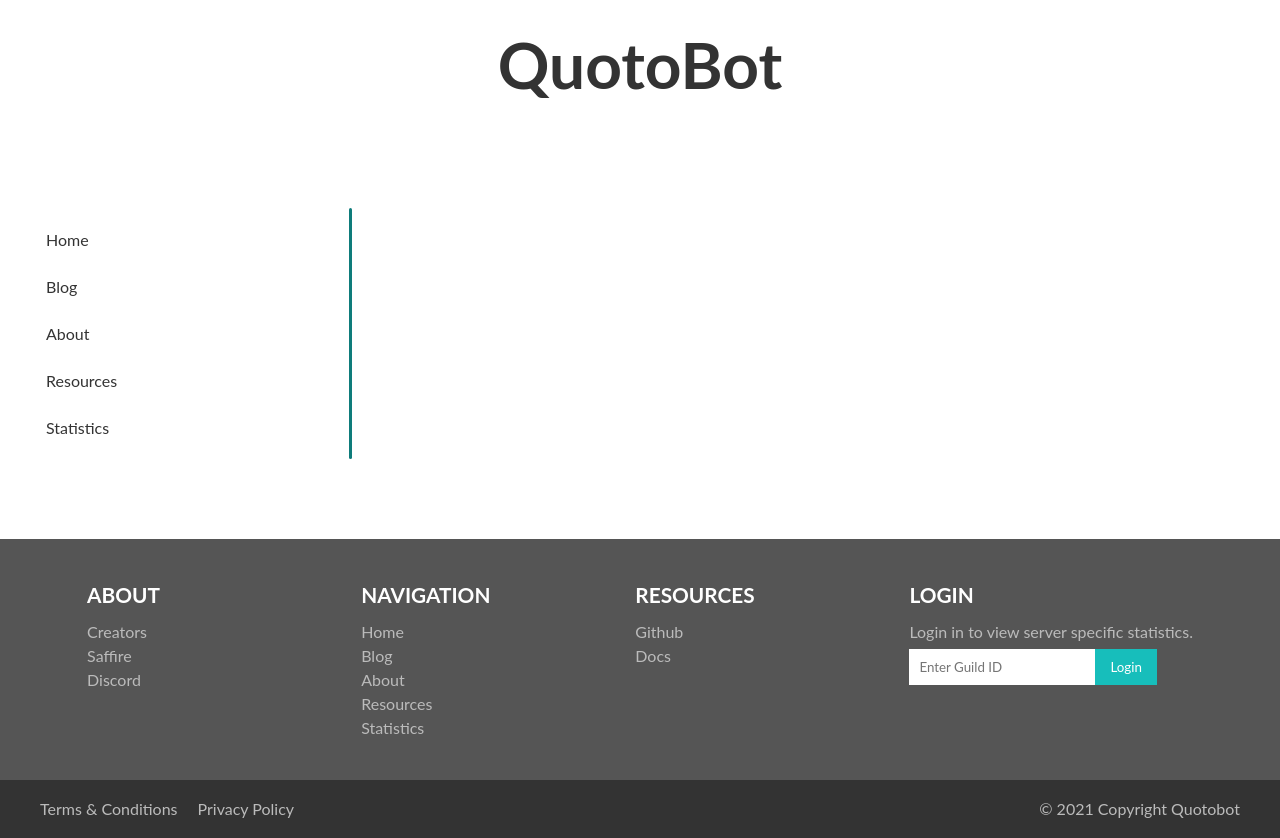
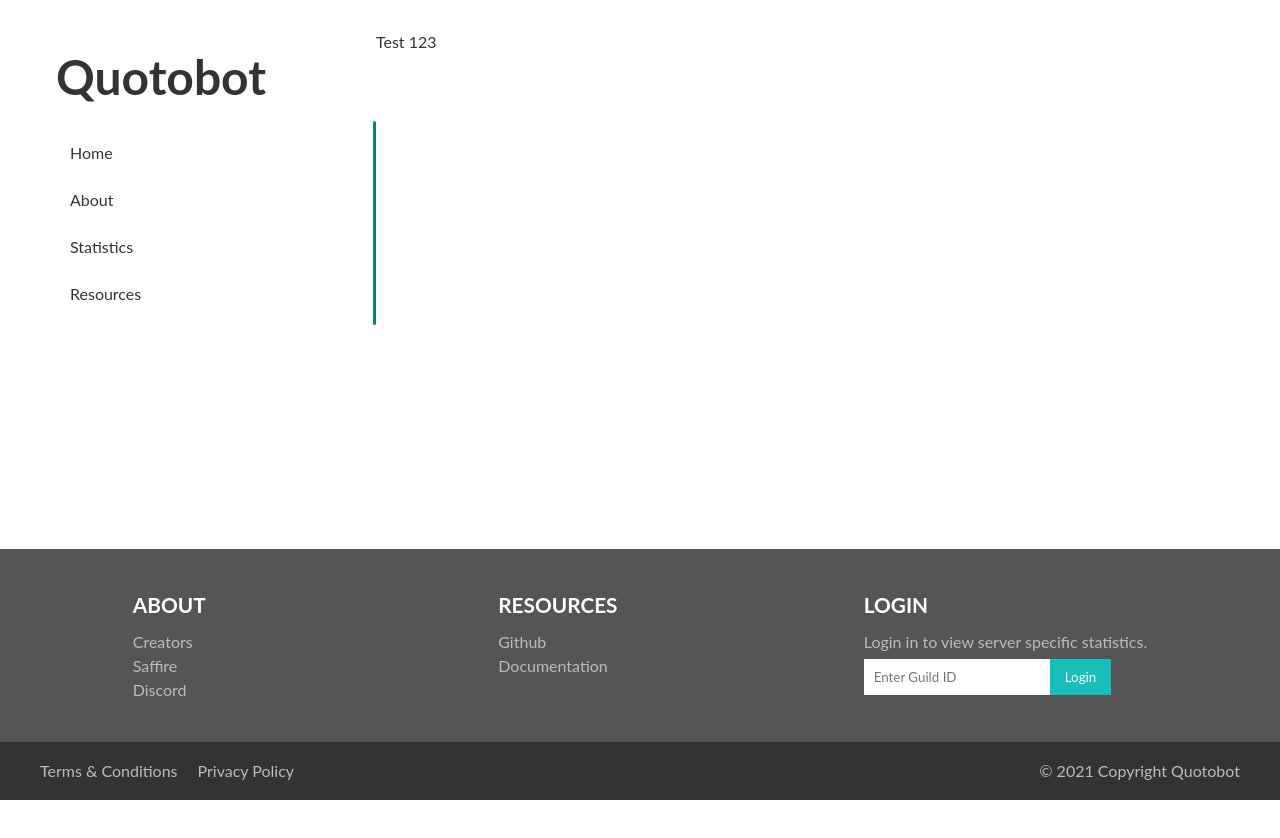
Before and after one commit to juliavdkris/quoto-frontend, a Svelte app: page / in a window 1280 px wide. After the commit the page ends 800 px from the top, so only its background shows below. Built offline with nearby package versions, Linux system fonts and the light colour scheme.

Commit message:
Shuffle around some things, clean up some code

```diff
--- a/src/App.svelte
+++ b/src/App.svelte
@@ -1,10 +1,17 @@
+
+<!---------- Script ---------->
+
 <script>
-    import Header from './components/Header.svelte';
+
     import Navbar from './components/Navbar.svelte';
     import Footer from './components/Footer.svelte';
+
 </script>
 
+<!---------- Style ---------->
+
 <style>
+
     main {
         min-height: 100vh;
 
@@ -15,15 +22,22 @@
     }
 
     .content {
+        padding: 2rem 3.5rem 5rem;
         flex: 1;
-        padding: 5rem 2rem;
+
+        display: flex;
     }
+
 </style>
 
+<!---------- Main code ---------->
+
 <main>
-    <Header/>
     <div class="content">
         <Navbar/>
+        <div>
+            Test 123
+        </div>
     </div>
     <Footer/>
 </main>
--- a/src/components/Footer.svelte
+++ b/src/components/Footer.svelte
@@ -110,20 +110,10 @@
             </ul>
         </div>
         <div class="footer-main-item">
-            <h2 class="footer-title">NAVIGATION</h2>
-            <ul>
-                <li><a href="#">Home</a></li>
-                <li><a href="#">Blog</a></li>
-                <li><a href="#">About</a></li>
-                <li><a href="#">Resources</a></li>
-                <li><a href="#">Statistics</a></li>
-            </ul>
-        </div>
-        <div class="footer-main-item">
             <h2 class="footer-title">RESOURCES</h2>
             <ul>
                 <li><a href="#">Github</a></li>
-                <li><a href="#">Docs</a></li>
+                <li><a href="#">Documentation</a></li>
             </ul>
         </div>
         <div class="footer-main-item">
--- a/src/components/Header.svelte
+++ /dev/null
@@ -1,23 +0,0 @@
-
-<!-- Style -->
-<style>
-    header {
-        height: 8rem;
-
-        display: flex;
-        justify-content: center;
-        align-items: center;
-    }
-
-    a {
-        color: inherit;
-        font-size: 4rem;
-        font-weight: bold;
-        text-decoration: none;
-    }
-</style>
-
-<!-- Header -->
-<header>
-    <a href="#">QuotoBot</a>
-</header>
--- a/src/components/Navbar.svelte
+++ b/src/components/Navbar.svelte
@@ -1,9 +1,53 @@
+
+<!---------- Script ---------->
+
+<script>
+
+    import { slide } from 'svelte/transition';
+
+    var dropdown = false;
+
+    function clickOutside(element, callbackFunction) {
+		function onClick(event) {
+			if (!element.contains(event.target)) {
+				callbackFunction();
+			}
+		}
+
+		document.body.addEventListener('click', onClick);
+
+		return {
+			update(newCallbackFunction) {
+				callbackFunction = newCallbackFunction;
+			},
+			destroy() {
+				document.body.removeEventListener('click', onClick);
+			}
+		}
+	}
+
+</script>
+
+<!---------- Style ---------->
+
 <style>
 
+    .menu-wrapper {
+        width: 20rem;
+    }
+
     .nav-wrapper {
-        width: 20rem;
+        width: 100%;
+
         display: flex;
         align-items: stretch;
+    }
+
+    h1 {
+        width: 100%;
+        margin: 1rem 0;
+
+        font-size: 3rem;
     }
 
     nav {
@@ -14,16 +58,30 @@
         flex-direction: column;
     }
 
-    nav a {
+    a, button {
         margin-right: 1rem;
         padding: 0.875rem;
 
+        border: none;
+        background: none;
+        text-align: left;
         text-decoration: none;
+        font-family: inherit;
+        font-size: inherit;
         color: inherit;
     }
 
-    nav a:hover {
+    a:hover, button:hover {
         background-color: #eee;
+    }
+
+    .dropdown {
+        display: flex;
+        flex-direction: column;
+    }
+
+    .dropdown a {
+        padding-left: 3rem;
     }
 
     .spacer {
@@ -31,30 +89,36 @@
         border-radius: 5px;
         background-color: #0E7C7B;
 
-        animation: growVerticaly 1s ease-out 0.5s forwards;
+        animation: growVerticaly 1.5s ease-out 0.5s forwards;
         transform-origin: top;
         transform: scaleY(0);
     }
 
     @keyframes growVerticaly {
-        0%   {
-            transform: scaleY(0);
-        }
-        100% {
-            transform: scaleY(100%);
-        }
+        100% { transform: scaleY(100%); }
     }
 
 </style>
 
+<!---------- Main code ---------->
+
+<div class="menu-wrapper">
+    <h1>Quotobot</h1>
+
     <div class="nav-wrapper">
         <nav>
             <a href="#">Home</a>
-        <a href="#">Blog</a>
             <a href="#">About</a>
-        <a href="#">Resources</a>
             <a href="#">Statistics</a>
+            <div class="dropdown" use:clickOutside={ () => { dropdown = false; } }>
+                <button on:click={ () => { dropdown = !dropdown; } }>Resources</button>
+                {#if dropdown}
+                    <a href="#" transition:slide>Documentation</a>
+                    <a href="#" transition:slide>Github</a>
+                {/if}
+            </div>
         </nav>
 
         <div class="spacer"></div>
     </div>
+</div>
```
Lines whose indentation alone changed are shown as unchanged.
